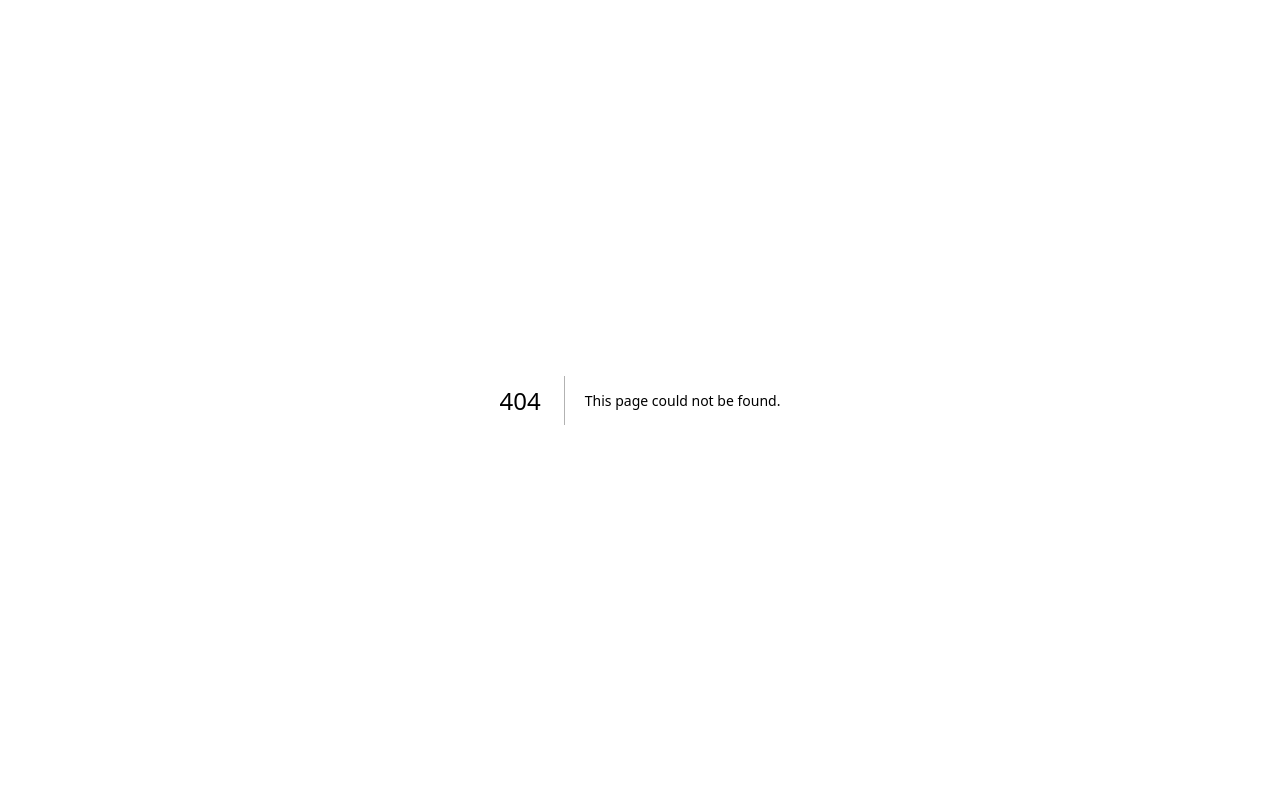
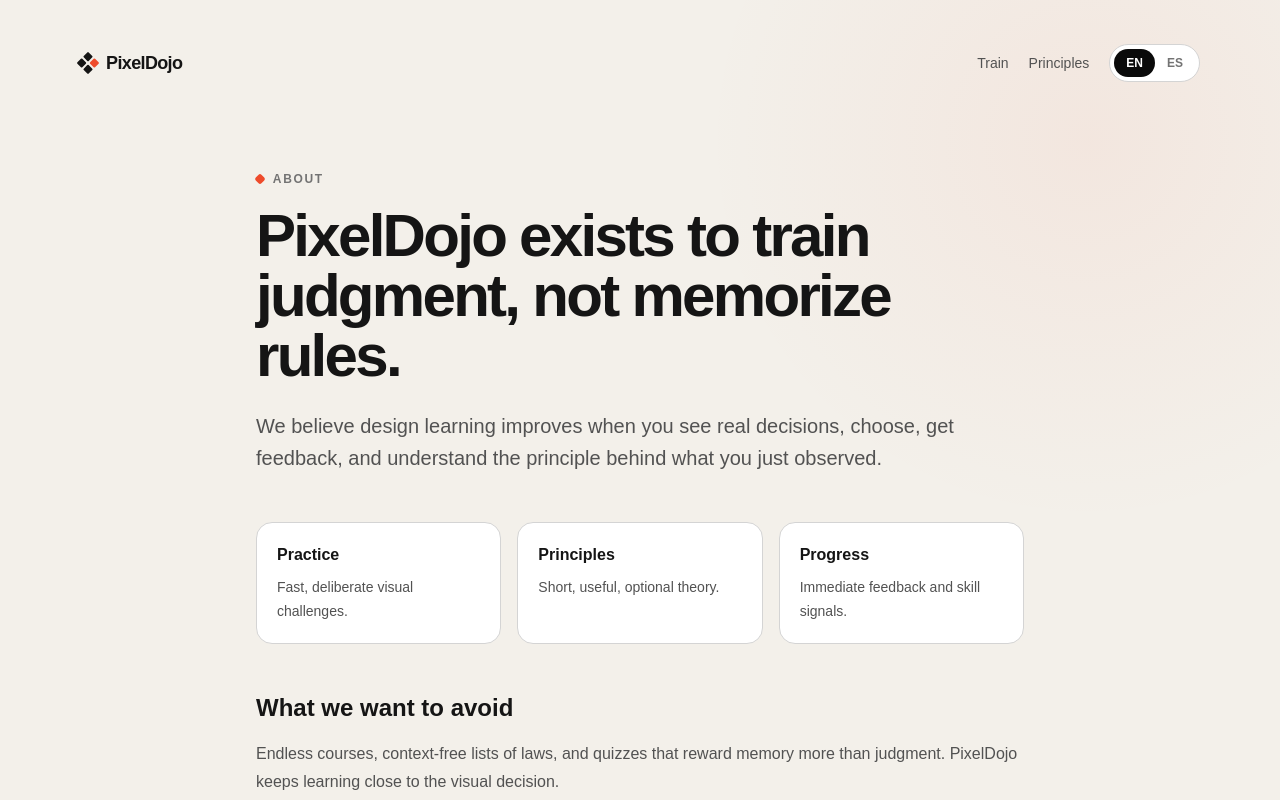
Before and after one commit to pablomrdz/pixeldojo, a Next.js app: page /en/about in a window 1280 px wide. Before the commit this address had no page. Shown: the top 800 px of the page. Built offline with nearby package versions, Linux system fonts and the light colour scheme.

Commit message:
feat: add bilingual about page

```diff
--- /dev/null
+++ b/app/[locale]/about/page.tsx
@@ -0,0 +1,65 @@
+import type { Metadata } from "next";
+import { notFound } from "next/navigation";
+import { ContentPage } from "@/components/ContentPage";
+import type { Locale } from "@/lib/types";
+
+export async function generateMetadata({ params }: { params: Promise<{ locale: string }> }): Promise<Metadata> {
+  const { locale: rawLocale } = await params;
+  const locale: Locale = rawLocale === "es" ? "es" : "en";
+  return {
+    title: locale === "es" ? "Acerca de PixelDojo" : "About PixelDojo",
+    description:
+      locale === "es"
+        ? "Conoce la idea detrás de PixelDojo y por qué entrenamos criterio de diseño mediante práctica visual."
+        : "Learn the idea behind PixelDojo and why we train design judgment through visual practice.",
+    alternates: { languages: { en: "/en/about", es: "/es/about" } },
+  };
+}
+
+export default async function AboutPage({ params }: { params: Promise<{ locale: string }> }) {
+  const { locale: rawLocale } = await params;
+  if (rawLocale !== "en" && rawLocale !== "es") notFound();
+  const locale = rawLocale as Locale;
+
+  return (
+    <ContentPage locale={locale} enSuffix="/about" esSuffix="/about">
+      <p className="brand-eyebrow text-xs font-semibold uppercase tracking-[0.14em] text-neutral-500">
+        {locale === "es" ? "Acerca de" : "About"}
+      </p>
+      <h1 className="mt-4 text-4xl font-semibold tracking-[-0.045em] md:text-6xl">
+        {locale === "es"
+          ? "PixelDojo existe para entrenar criterio, no para memorizar reglas."
+          : "PixelDojo exists to train judgment, not memorize rules."}
+      </h1>
+      <p className="mt-6 text-xl leading-8 text-neutral-600">
+        {locale === "es"
+          ? "Creemos que aprender diseño mejora cuando ves decisiones reales, eliges, recibes feedback y entiendes el principio detrás de lo que acabas de observar."
+          : "We believe design learning improves when you see real decisions, choose, get feedback, and understand the principle behind what you just observed."}
+      </p>
+
+      <div className="mt-12 grid gap-4 md:grid-cols-3">
+        {[
+          locale === "es" ? ["Práctica", "Retos visuales rápidos y deliberados."] : ["Practice", "Fast, deliberate visual challenges."],
+          locale === "es" ? ["Principios", "Teoría corta, útil y opcional."] : ["Principles", "Short, useful, optional theory."],
+          locale === "es" ? ["Progreso", "Feedback inmediato y señal de habilidades."] : ["Progress", "Immediate feedback and skill signals."],
+        ].map(([title, text]) => (
+          <div key={title} className="rounded-2xl border border-neutral-300 bg-white p-5">
+            <h2 className="font-semibold">{title}</h2>
+            <p className="mt-2 text-sm leading-6 text-neutral-600">{text}</p>
+          </div>
+        ))}
+      </div>
+
+      <section className="mt-12">
+        <h2 className="text-2xl font-semibold">
+          {locale === "es" ? "Qué queremos evitar" : "What we want to avoid"}
+        </h2>
+        <p className="mt-4 leading-7 text-neutral-600">
+          {locale === "es"
+            ? "Cursos interminables, listas de leyes sin contexto y quizzes que premian memoria más que criterio. PixelDojo intenta mantener el aprendizaje cerca de la decisión visual."
+            : "Endless courses, context-free lists of laws, and quizzes that reward memory more than judgment. PixelDojo keeps learning close to the visual decision."}
+        </p>
+      </section>
+    </ContentPage>
+  );
+}
```
